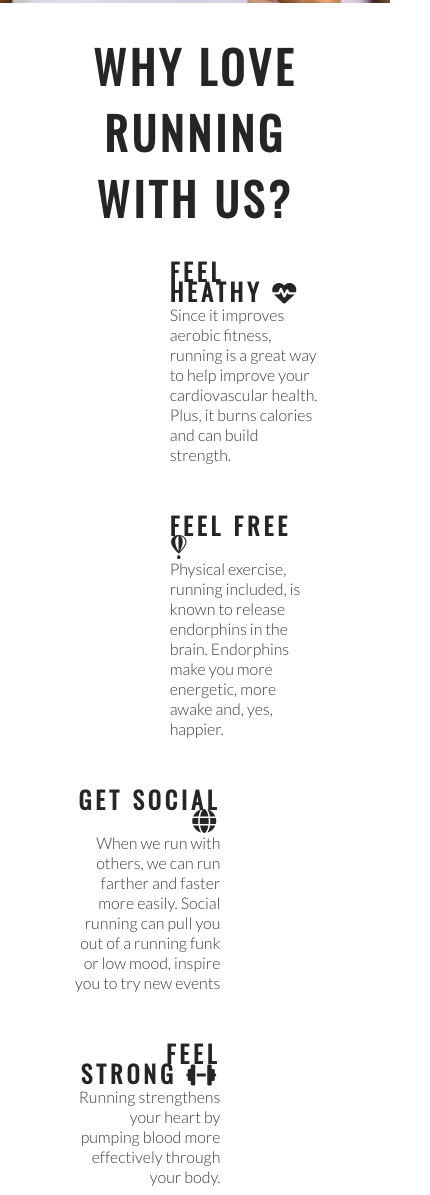
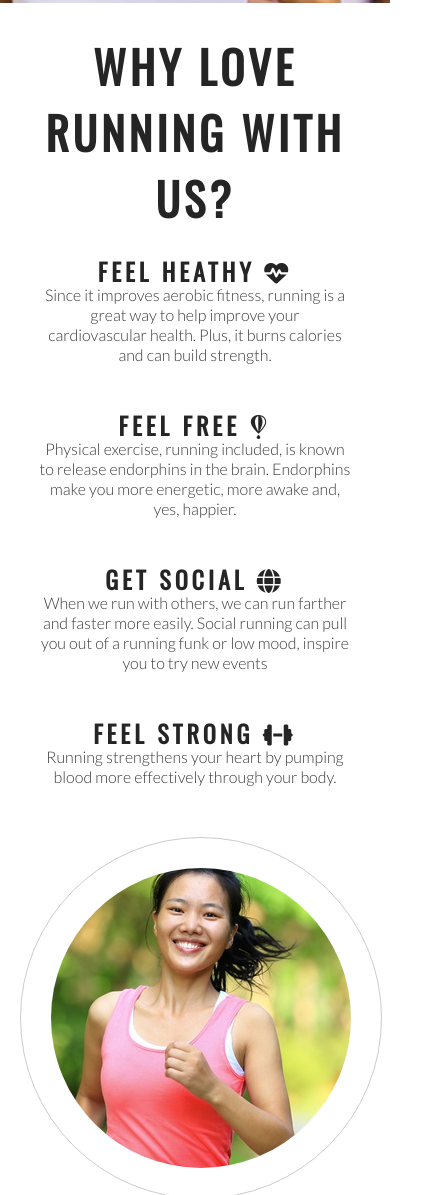
Before and after one commit to LucasBehrendt/Love-Running, a plain HTML site: page index.html in a window 390 px wide. Shown: the part 717-1912 px from the top of the page, 430 px wide, since content can reach past the window. Drawn offline with nearby package versions, Linux system fonts and the light colour scheme.

Commit message:
Add styles for club ethos section on mobile screens

```diff
--- a/assets/css/style.css
+++ b/assets/css/style.css
@@ -265,4 +265,27 @@ footer {
         margin-bottom: 20px;
         line-height: 25px;
     }
+
+    #cover-text {
+        left: 0;
+    }
+
+    #club-ethos {
+        width: 90%;
+
+    }
+
+    .left-about-heading, .right-about-heading {
+        width: inherit;
+    }
+
+    .left-about-heading h2, .right-about-heading h2 {
+        width: 100%;
+        text-align: center;
+    }
+
+    .left-about-heading p, .right-about-heading p {
+        text-align: center;
+        padding: 0 20px;
+    }
 }
```
